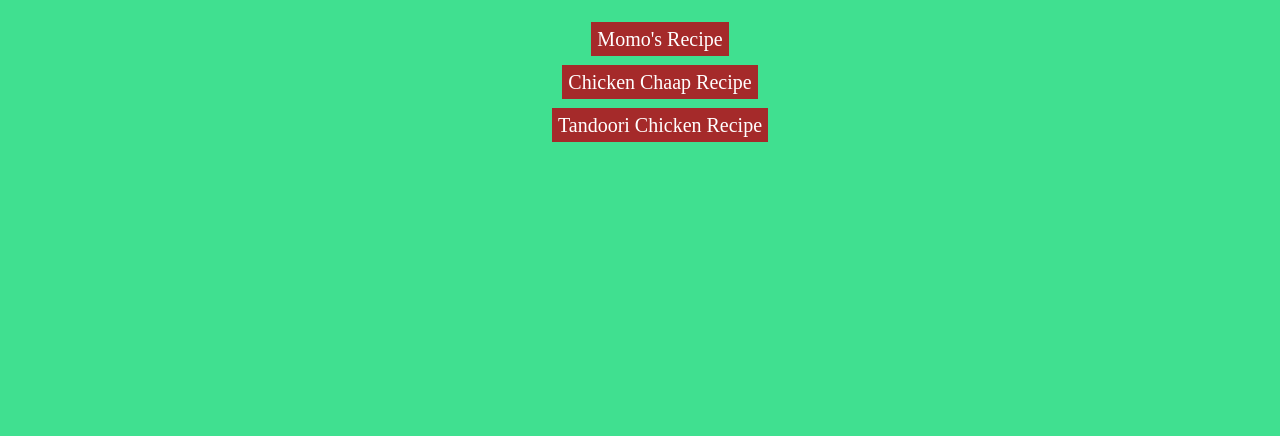
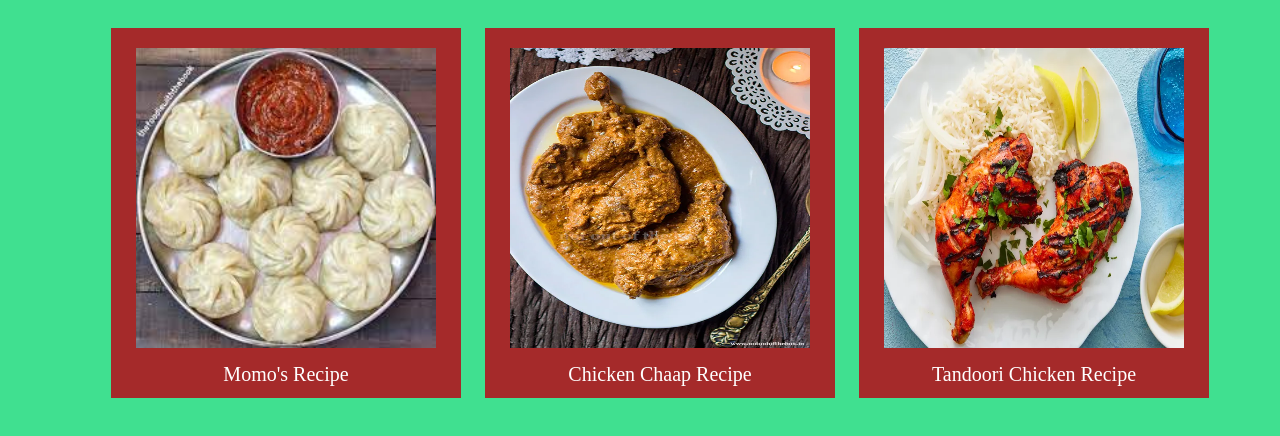
Before and after one commit to Zedai00/OdinRecipes, a plain HTML site: page index.html in a window 1280 px wide. Shown: the part 60-496 px from the top of the page. Drawn offline with Linux system fonts and the light colour scheme.

Commit message:
Change margin and padding

```diff
--- a/index.html
+++ b/index.html
@@ -9,10 +9,22 @@
   <body>
     <h1>Odin Recipes</h1>
     <ol>
-      <li><a href="./recipes/momos.html">Momo's Recipe</a></li>
-      <li><a href="./recipes/chickenchaap.html">Chicken Chaap Recipe</a></li>
       <li>
-        <a href="./recipes/tandoorichicken.html">Tandoori Chicken Recipe</a>
+        <img src="images/momos.jpeg" alt="" /><a href="./recipes/momos.html"
+          >Momo's Recipe</a
+        >
+      </li>
+      <li>
+        <img src="images/chickenchaap.webp" alt="" /><a
+          href="./recipes/chickenchaap.html"
+          >Chicken Chaap Recipe</a
+        >
+      </li>
+      <li>
+        <img src="images/tandoorichicken.webp" alt="" /><a
+          href="./recipes/tandoorichicken.html"
+          >Tandoori Chicken Recipe</a
+        >
       </li>
     </ol>
   </body>
--- a/style.css
+++ b/style.css
@@ -20,8 +20,21 @@ ol {
 }
 
 li {
+  display: inline-block;
+  height: 350px;
+  width: 330px;
   padding: 10px;
   font-size: 20px;
+  background: brown;
+  margin: 10px;
+}
+
+img {
+  margin-top: 10px;
+
+  margin-bottom: 10px;
+  width: 300px;
+  height: 300px;
 }
 
 a {
```
